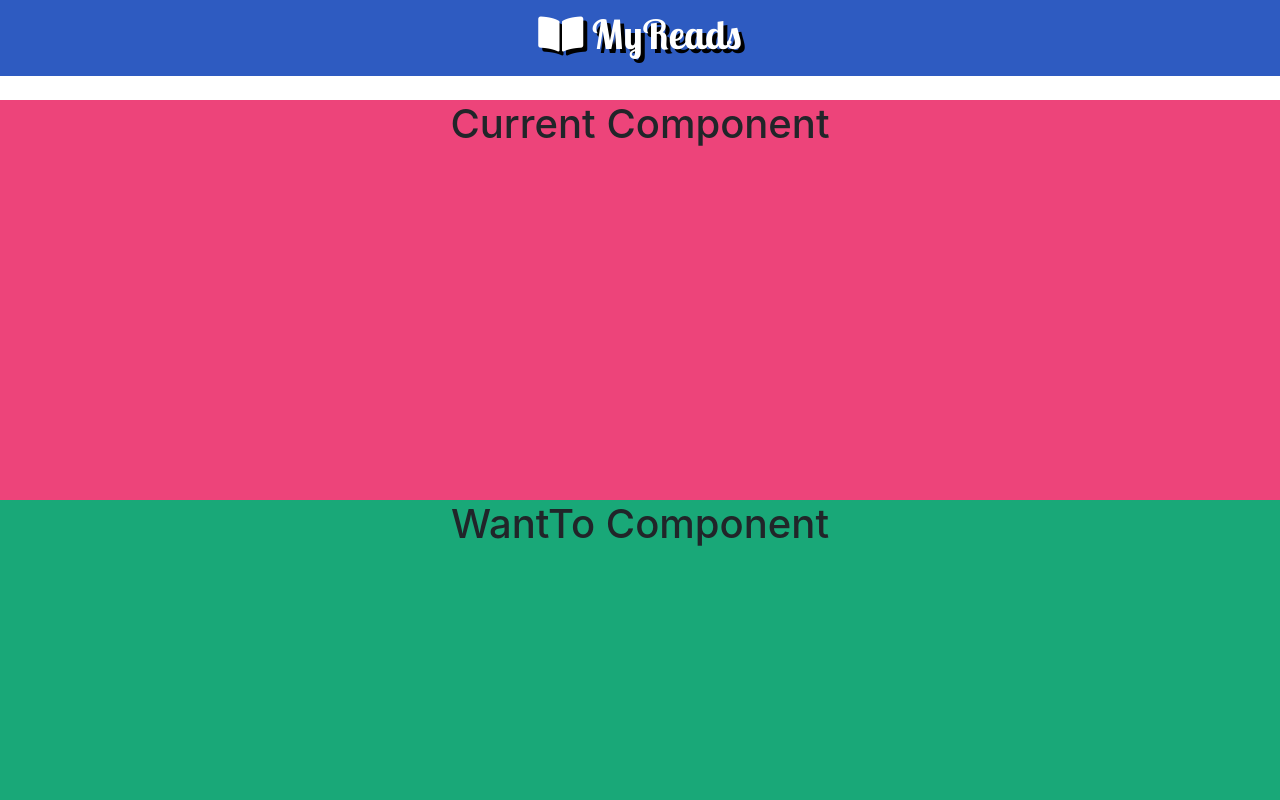
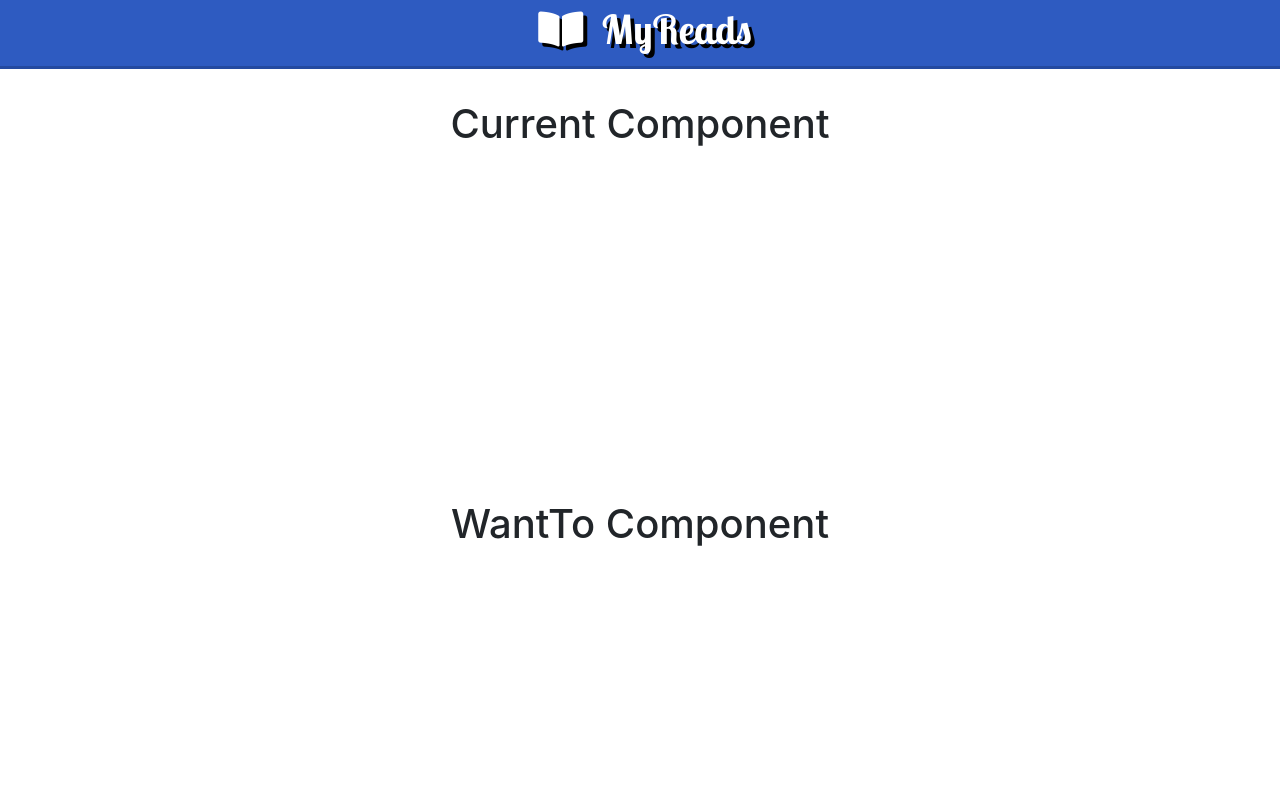
Before and after one commit to Maymoonah/my-reads, a React (Create React App) app: page / in a window 1280 px wide. Shown: the top 800 px of the page. Built offline with nearby package versions, Linux system fonts and the light colour scheme.

Commit message:
styling components headings and hr

```diff
--- a/src/App.css
+++ b/src/App.css
@@ -27,25 +27,30 @@
   position: fixed;
   top: 0;
   width: 100%;
-  padding: 10px;
+  padding: 5px;
   font-family: 'Lobster Two', cursive;
   color: #fff;
   text-shadow: 4px 4px #000;
+  border-bottom: #244aa0 3px solid;
 }
 
 .Current {
-  background-color: #ed447a;
   margin-top: 100px;
   height: 400px;
 }
 
+.Current h3, .WantTo h3, .Read h3 {
+  text-align: left;
+  font-family: 'Righteous', cursive;
+  padding: 0 10px;
+  text-shadow: 2px 2px #579be5;
+}
+
 .WantTo {
-  background-color: #19a878;
   height: 400px;
 }
 
 .Read {
-  background-color: #8d2cc1;
   height: 400px;
 }
 
@@ -53,6 +58,16 @@ h1 {
   margin: 0;
 }
 
+hr {
+  width: 97%;
+  margin: 0 10px;
+  background-color: #c6c6c6;
+}
+
+i {
+  padding: 4px 10px;
+}
+
 @keyframes App-logo-spin {
   from { transform: rotate(0deg); }
   to { transform: rotate(360deg); }
```
